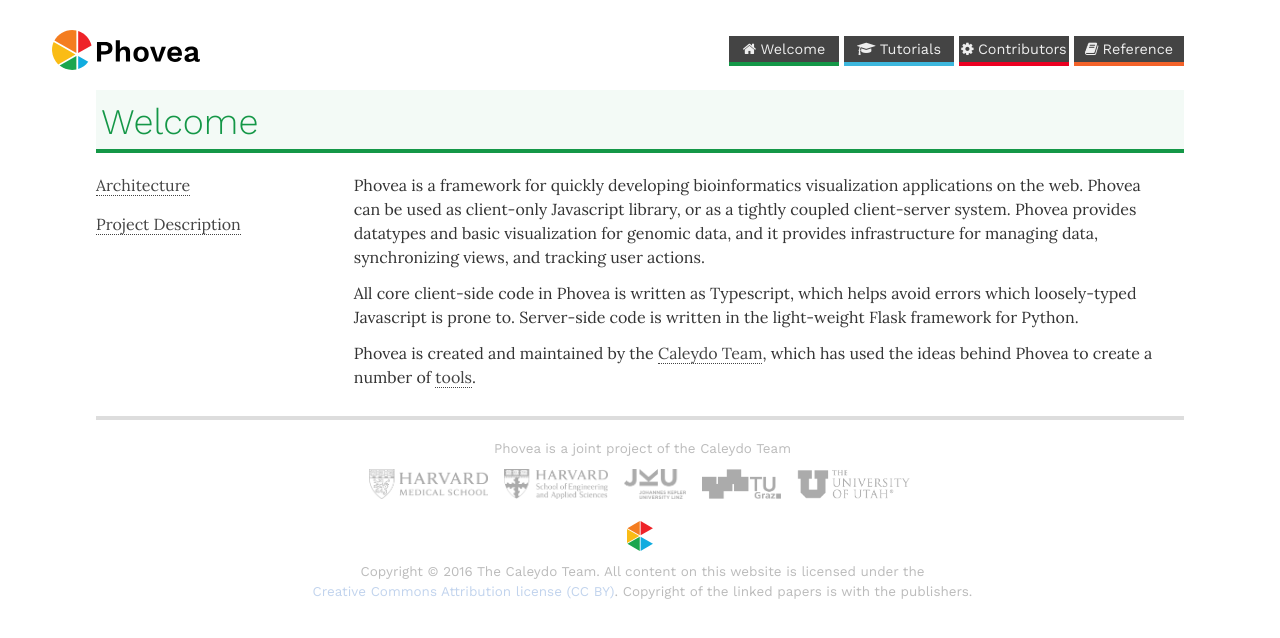
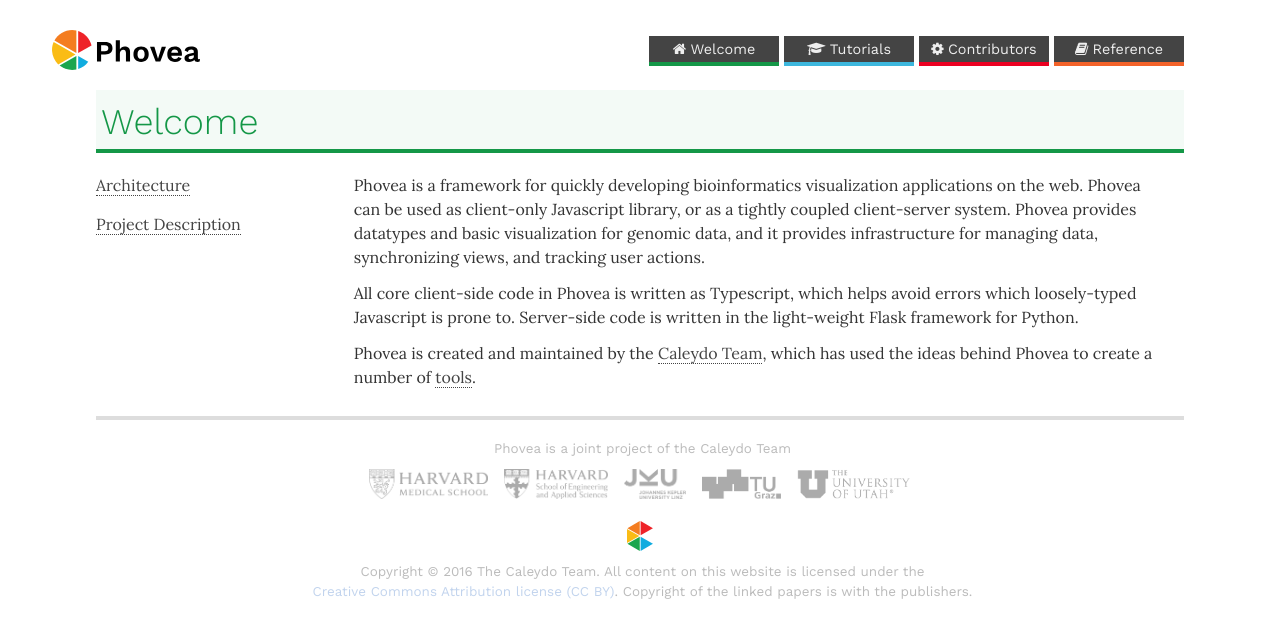
Before and after one commit to phovea/phovea.github.io, a Jekyll site: the page built from index.md, in a window 1280 px wide. Shown: the top 638 px of the page. Built offline with Jekyll 4.4.1, drawn with Linux system fonts in a browser that asks for light colours; nearby versions of some CDN libraries; some web fonts are replaced.

Commit message:
"Developers" is a longer string, and it seemed cramped.

```diff
--- a/css/site.scss
+++ b/css/site.scss
@@ -26,7 +26,7 @@ $large-display: new-breakpoint(min-width 1024px $large-display-columns);
   float: left;
   text-align: center;
   margin-right: 5px;
-  width: 110px;
+  width: 130px;
 
   &:last-child {
     margin-right: 0px;
```
